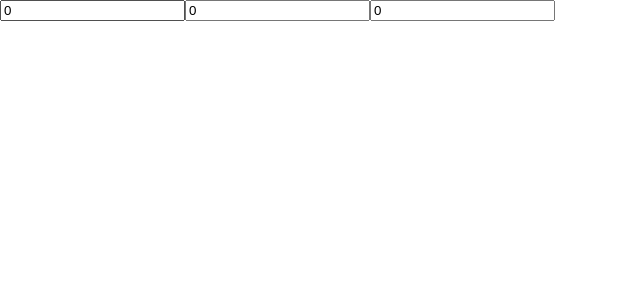
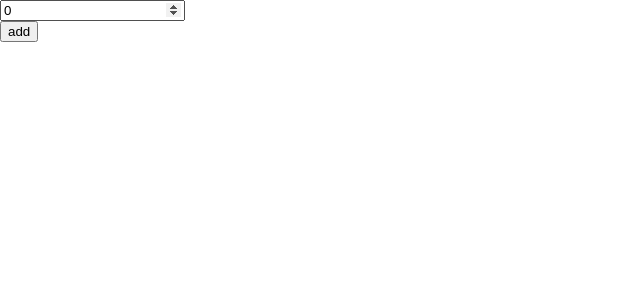
Before and after one commit to foxed/cryptfolio, a React (Create React App) app: page / in a window 1280 px wide. Shown: the top 300 px of the page, without its empty margins (0-640 px from the left). Built offline with nearby package versions, Linux system fonts and the light colour scheme.

Commit message:
create new sectors via user input'

```diff
--- a/src/pie.js
+++ b/src/pie.js
@@ -3,7 +3,9 @@ import { PieChart, Pie, Tooltip } from 'recharts';
 
 // const data00 = [{name: "one", value: 400}, {name: "two", value: 600}];
 
-const sectorNames = ['Agree', 'Disagree', 'Unsure']
+//const sectorNames = ['Agree', 'Disagree', 'Unsure']
+
+//const colors= ['#ddebf8', '#edebf0', '#cdebf3']
 
 class UserInput extends React.Component {
 	render() {
@@ -11,10 +13,13 @@ class UserInput extends React.Component {
 			// this is a "dumb" component
 			// it just shows what we tell it to show, and tells its parent
 			// if it changes through the this.props.onChange function
-      <input type="text"
+			<div>
+				<label>{this.props.name}</label>
+			  <input type="number"
 			    name={this.props.name}
 			    value={this.props.value}
 			    onChange={this.props.onChange} />
+			</div>
 		)
 	};
 }
@@ -26,21 +31,29 @@ class TestPie extends React.Component {
 		// this part creates a data object for this.state.sectors, like this:
 		// [ { name: "Agree", value: 0 }, { name: "Disagree", value: 0 }, { name: "Unsure", value: 0 }]
 		this.state = {
-      sectors: sectorNames.map(sectorName => ({ name: sectorName, value: 0 }))
+			newName: '',
+			adding: false,
+			sectors: [
+				{ name: '', value: 0},
+			]
+			//			sectors: sectorNames.map(sectorName => ({ name: sectorName, value: 0 }))
 		};
 
 		// bind, because, well, JavaScript :-P
-    this.handleSectorAmount = this.handleSectorAmount.bind(this);
+		//this.handleSectorAmount = this.handleSectorAmount.bind(this);
+		//	this.addSector = this.addSector.bind(this);
 	}
+
 
 	handleSectorAmount = (event) => {
 		// retrieve the name and value from the input
 		const sectorName = event.target.name;
 		const sectorValue = event.target.value;
 
+		this.setState(state => {
 			// create a new sectors array with this sector's name and value
 			// if it already exists, it'll be updated
-    const sectors = this.state.sectors.map(sector => {
+			const sectors = state.sectors.map(sector => {
 				// not current sector, return it unchanged
 				if (sector.name !== sectorName) return sector
 
@@ -50,30 +63,52 @@ class TestPie extends React.Component {
 					value: parseInt(sectorValue, 10)
 				}
 			})
+			return {sectors}
+		})
+	};
 
-    // done, let's set the new sector values
-    this.setState({ sectors });
-    console.log(this.state);
-  };
+	addSector = () => {
+			this.setState(state => {
+				return {
+					sectors: [
+						...state.sectors,
+					 	{name: state.newName, value: 0}
+					],
+          adding: false
+				}
+			})
+	}
 
 	render() {
 		return (
 			<div>
-        {sectorNames.map(sectorName =>
+				{this.state.adding ?
+					<div>
+						<input
+							value={this.state.newName}
+							placeholder="name"
+							onChange={ (event) => this.setState({ newName: event.target.value })}/>
+						<button onClick={this.addSector}>create</button>
+						</div>
+						:
+						<div>
+						{this.state.sectors.map(sector =>
 							// map/loop through and show user inputs for each sector
 							<UserInput
 							// name comes from our sectorNames array
-            name={sectorName}
+							name={sector.name}
 							// key allows React to update this more efficiently
-            key={sectorName}
+							key={sector.name}
 							// value comes from this.state.sectors
 							// but we have to use `.find(...).value` because it's in an
 							// array and we have to find the right one (with this name)
 							// and pull out the value
-            value={this.state.sectors.find(s => s.name === sectorName).value}
+							value={sector.value}
 							// onChange prop is passed down so we can capture any changes
 							onChange={this.handleSectorAmount} />
 						)}
+						<button onClick={ () => this.setState({adding: true})}>add</button>
+						</div>}
 
 				<PieChart width={800} height={400}>
 				<Pie dataKey="value"
@@ -83,9 +118,8 @@ class TestPie extends React.Component {
 			cx={500}
 			cy={200}
 			innerRadius={40}
-            outerRadius={80}
-            fill="#84ca6f" />
-          <Tooltip />
+			outerRadius={80} />
+				<Tooltip/>
 				</PieChart>
 				</div>
 		)
```
Lines whose indentation alone changed are shown as unchanged.
